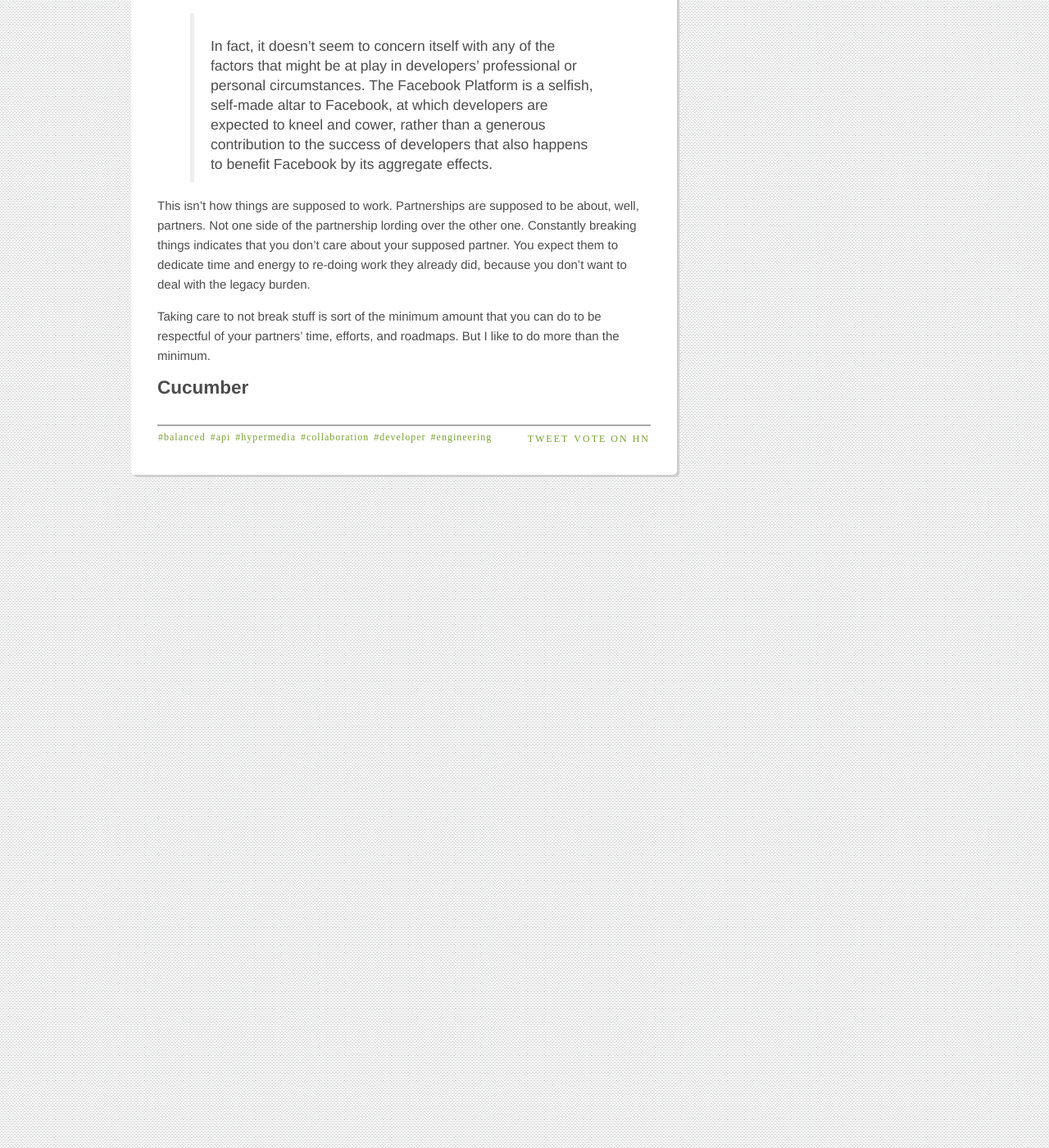
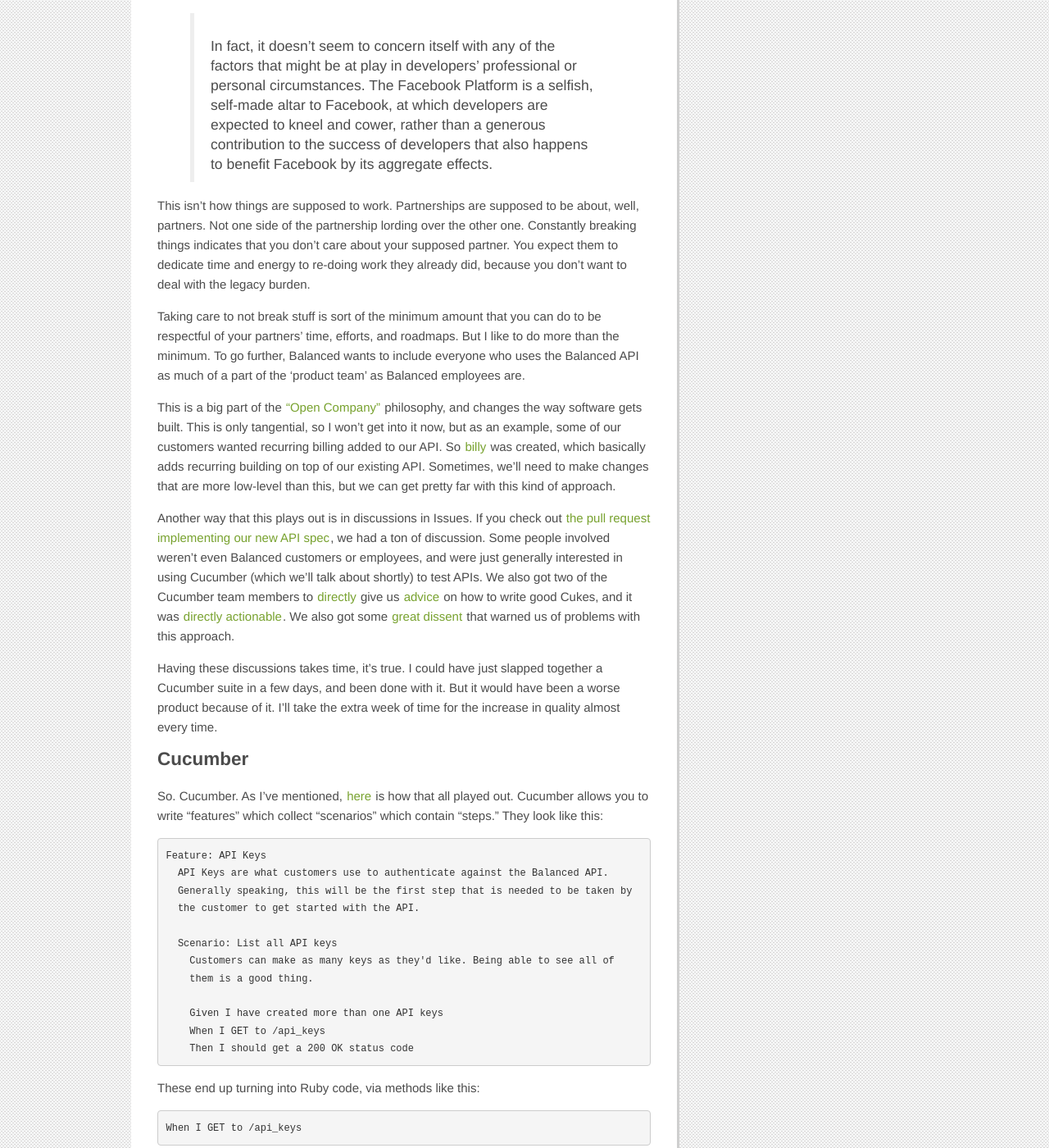
Before and after one commit to balanced/balanced.github.com, a Jekyll site: the page built from _posts/2013-12-16-consensus-cucumber-and-change.md, in a window 1280 px wide and 1400 px high, scrolled down 3294 px. Shown: the whole window at 82% size. Built offline with Jekyll 4.4.1, drawn with Linux system fonts in a browser that asks for light colours; nearby versions of some CDN libraries; library files that are not in the unit come from our copies; Markdown is read by kramdown in place of the engine named in the settings; comment, search, counter and statistics services are not loaded; before the commit the page ends 3924 px from its top, so only the background shows below that; some of the changed text lies outside the part shown.

Commit message:
First draft: done

````diff
--- a/_posts/2013-12-16-consensus-cucumber-and-change.md
+++ b/_posts/2013-12-16-consensus-cucumber-and-change.md
@@ -68,6 +68,60 @@
 
 This isn't how things are supposed to work. Partnerships are supposed to be about, well, partners. Not one side of the partnership lording over the other one. Constantly breaking things indicates that you don't care about your supposed partner. You expect them to dedicate time and energy to re-doing work they already did, because you don't want to deal with the legacy burden.
 
-Taking care to not break stuff is sort of the minimum amount that you can do to be respectful of your partners' time, efforts, and roadmaps. But I like to do more than the minimum.
+Taking care to not break stuff is sort of the minimum amount that you can do to be respectful of your partners' time, efforts, and roadmaps. But I like to do more than the minimum. To go further, Balanced wants to include everyone who uses the Balanced API as much of a part of the 'product team' as Balanced employees are.
+
+This is a big part of the ["Open Company"](http://opencompany.biz/) philosophy, and changes the way software gets built. This is only tangential, so I won't get into it now, but as an example, some of our customers wanted recurring billing added to our API. So [billy](https://github.com/balanced/billy) was created, which basically adds recurring building on top of our existing API. Sometimes, we'll need to make changes that are more low-level than this, but we can get pretty far with this kind of approach.
+
+Another way that this plays out is in discussions in Issues. If you check out [the pull request implementing our new API spec](https://github.com/balanced/balanced-api/pull/431), we had a ton of discussion. Some people involved weren't even Balanced customers or employees, and were just generally interested in using Cucumber (which we'll talk about shortly) to test APIs. We also got two of the Cucumber team members to [directly](https://github.com/balanced/balanced-api/pull/431#issuecomment-29705876) give us [advice](https://github.com/balanced/balanced-api/pull/431#issuecomment-29884794) on how to write good Cukes, and it was [directly actionable](https://github.com/balanced/balanced-api/pull/431#issuecomment-29887903). We also got some [great dissent](https://github.com/balanced/balanced-api/pull/431#issuecomment-29706071) that warned us of problems with this approach.
+
+Having these discussions takes time, it's true. I could have just slapped together a Cucumber suite in a few days, and been done with it. But it would have been a worse product because of it. I'll take the extra week of time for the increase in quality almost every time.
 
 ### Cucumber
+
+So. Cucumber. As I've mentioned, [here](https://github.com/balanced/balanced-api/pull/431) is how that all played out. Cucumber allows you to write "features" which collect "scenarios" which contain "steps." They look like this:
+
+```
+Feature: API Keys
+  API Keys are what customers use to authenticate against the Balanced API.
+  Generally speaking, this will be the first step that is needed to be taken by
+  the customer to get started with the API.
+
+  Scenario: List all API keys
+    Customers can make as many keys as they'd like. Being able to see all of
+    them is a good thing.
+
+    Given I have created more than one API keys
+    When I GET to /api_keys
+    Then I should get a 200 OK status code
+```
+
+These end up turning into Ruby code, via methods like this:
+
+```
+When I GET to /api_keys
+```
+
+Goes to
+
+```
+When(/^I (\w+) to (\/\S*?)$/) do |verb, url|
+  options = {
+    headers: {
+      "Accept" => "application/vnd.api+json;revision=1.1",
+    },
+    basic_auth: {
+        username: $api_secret,
+        password: "",
+    }
+  }
+  response = HTTParty.send(verb.downcase, "https://api.balancedpayments.com#{url}", options)
+  @response_code = response.code
+  @response_body = JSON.parse(response.body)
+end
+```
+
+Given that we have a wide array of people who we want to collaborate on our API's specification, I really didn't want to tie our spec too strongly to a particular programming language. Cucumber allows us to abstract away the ugly code details, and focus on what things do. That code does say "make a GET request to /foo", but there's all sorts of tangential header and authorization information, as well as that not everyone speaks Ruby. Interested parties can just edit the feature files, and I can worry about mapping them into Ruby code.
+
+### Moving forward
+
+Anyway, so I am excited to continue to work on this project. I'll be expanding more on how I see our API's development moving forward, but for now, this is what we've got. If you want something to be in the API, please [open an issue](https://github.com/balanced/balanced-api/issues/new) or file a new pull request, adding a scenario. Please know that API stability and reliability is incredibly important to me moving forward, and if you ever need anything, don't hesitate to [get in touch](mailto:steve@balancedpayments.com).
````
